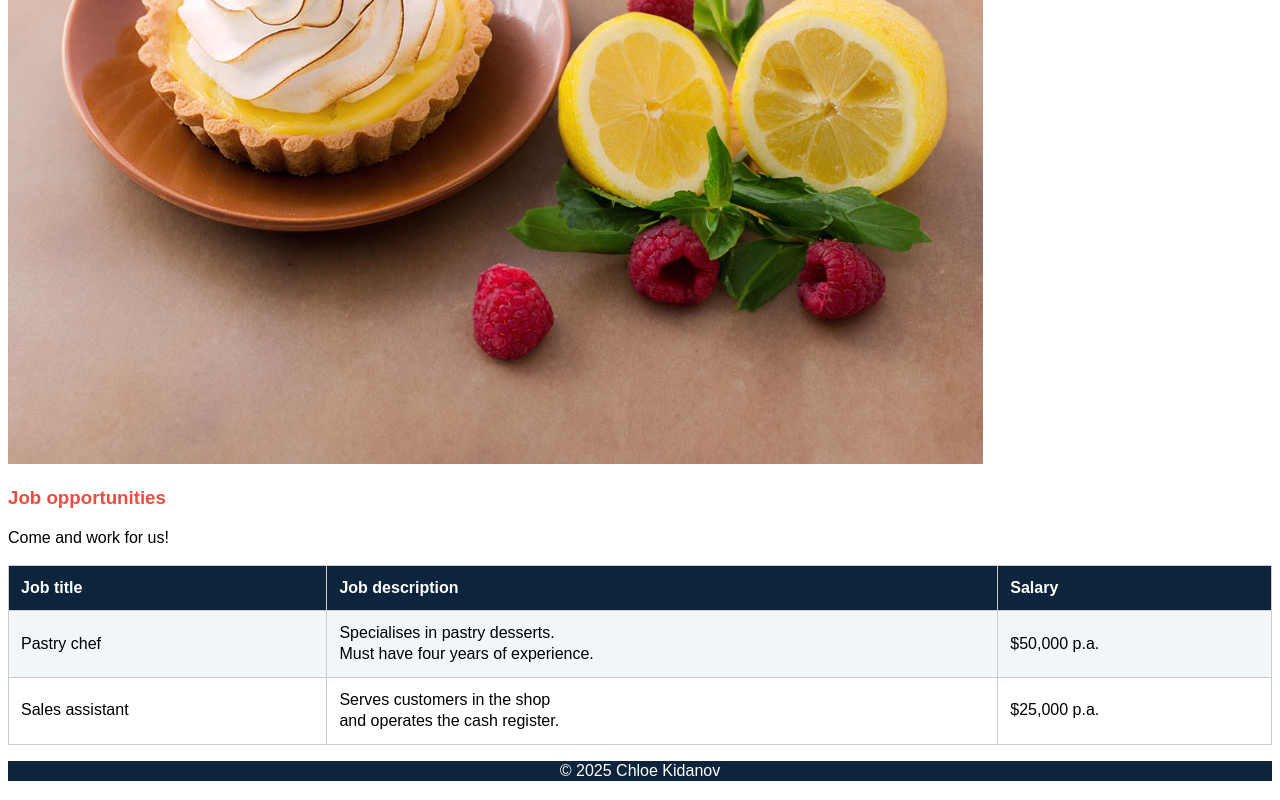
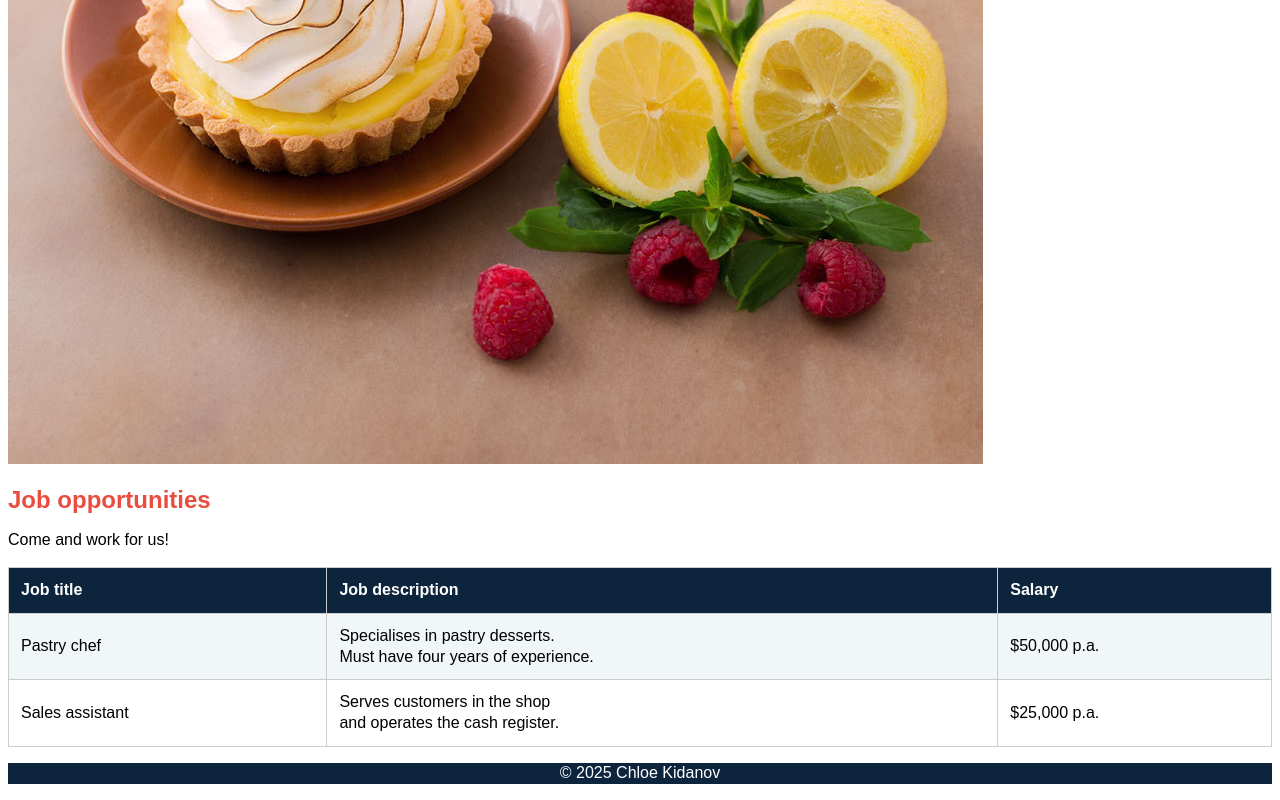
Before and after one commit to ckidanov/ckidanov.github.io, a plain HTML site: page about.html in a window 1280 px wide. Shown: the part 858-1658 px from the top of the page. Drawn offline with Linux system fonts and the light colour scheme.

Commit message:
Fixed headings

```diff
--- a/about.html
+++ b/about.html
@@ -23,7 +23,7 @@
   <p>Special Cakes for All Occasions started a year ago by the store owner, Sam Rice, who wanted to share their love of baking with the world. Come and taste all the delightful cakes!
   </p>
    <img src="images/lemonCake975.jpg" alt="lemonCake">
-  <h3>Job opportunities</h3>
+  <h2>Job opportunities</h2>
   <p>Come and work for us!</p>
    <table>
     <tr>
```
Also changed, not shown: cakes.html (+1 -1 lines).
